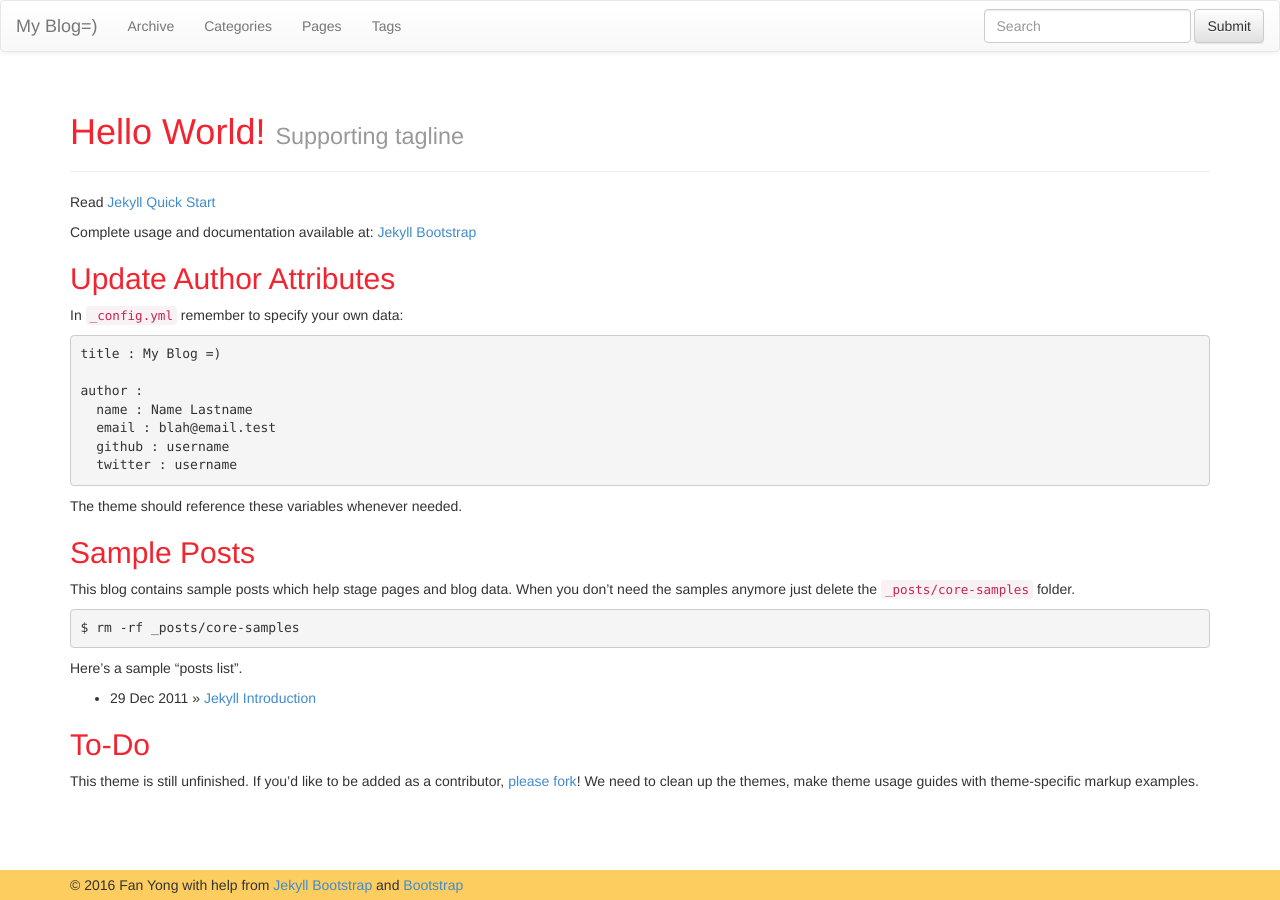
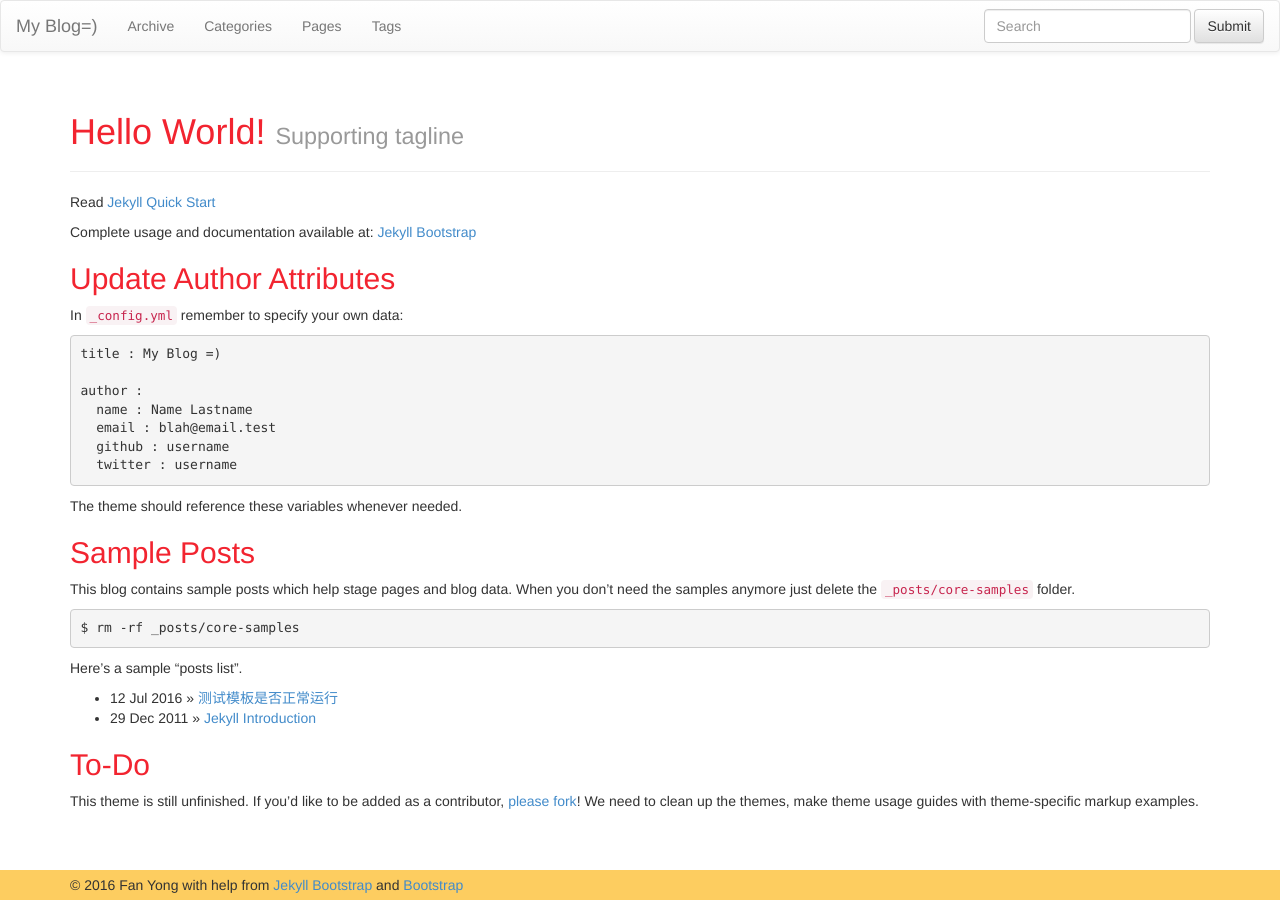
Before and after one commit to fanyonga/fanyonga.github.io, a Jekyll site: the page built from index.md, in a window 1280 px wide. Built offline with Jekyll 4.4.1, drawn with Linux system fonts in a browser that asks for light colours; nearby versions of some CDN libraries.

Commit message:
测试
提交了一个简单的测试页面

```diff
--- a/_config.yml
+++ b/_config.yml
@@ -1,6 +1,6 @@
 # This is the default format.
 # For more see: http://jekyllrb.com/docs/permalinks/
-permalink: /:categories/:year/:month/:day/:title
+permalink: /:title
 
 exclude: [".rvmrc", ".rbenv-version", "README.md", "Rakefile", "changelog.md"]
 highlighter: rouge
--- /dev/null
+++ b/_posts/2016-07-12-test.md
@@ -0,0 +1,7 @@
+---
+layout: post
+title: 测试模板是否正常运行
+---
+
+## 这是华丽的测试页面
+页面显示成功。
```
